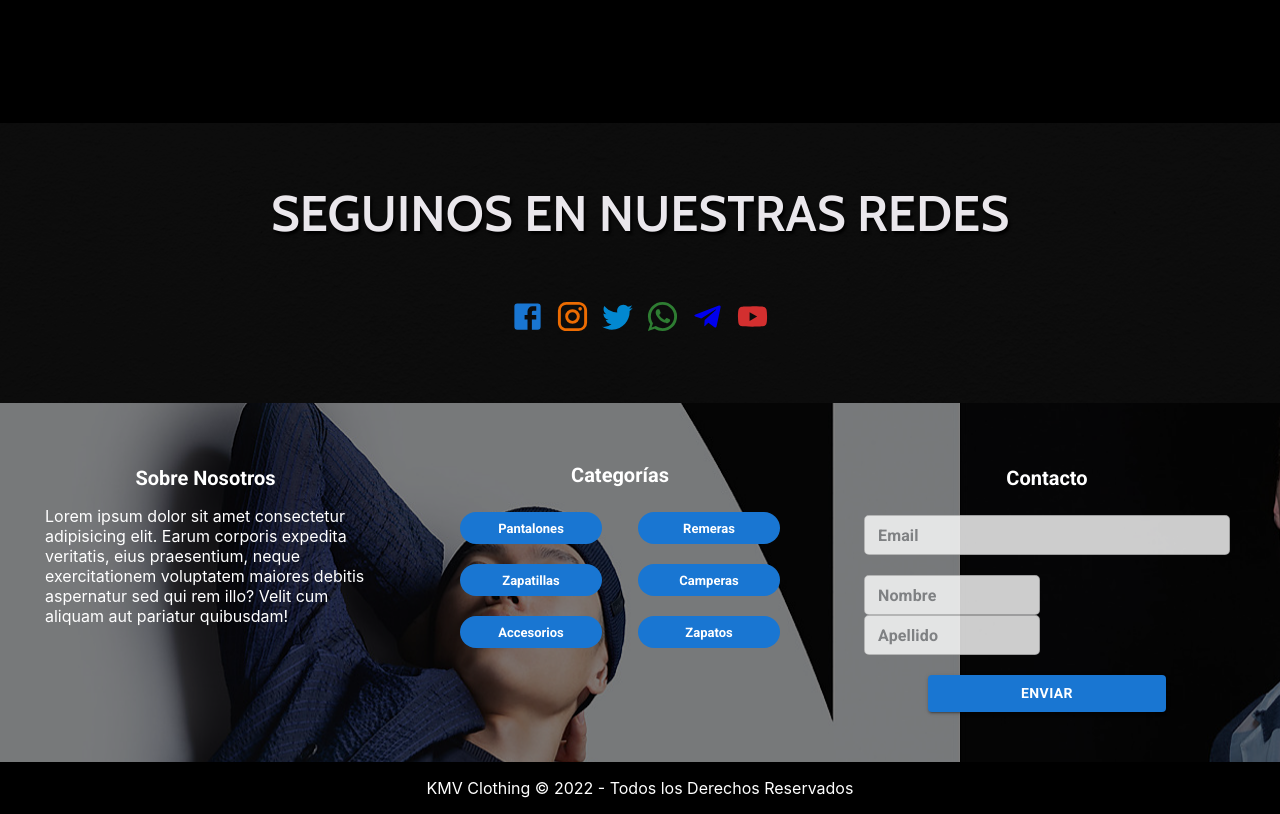
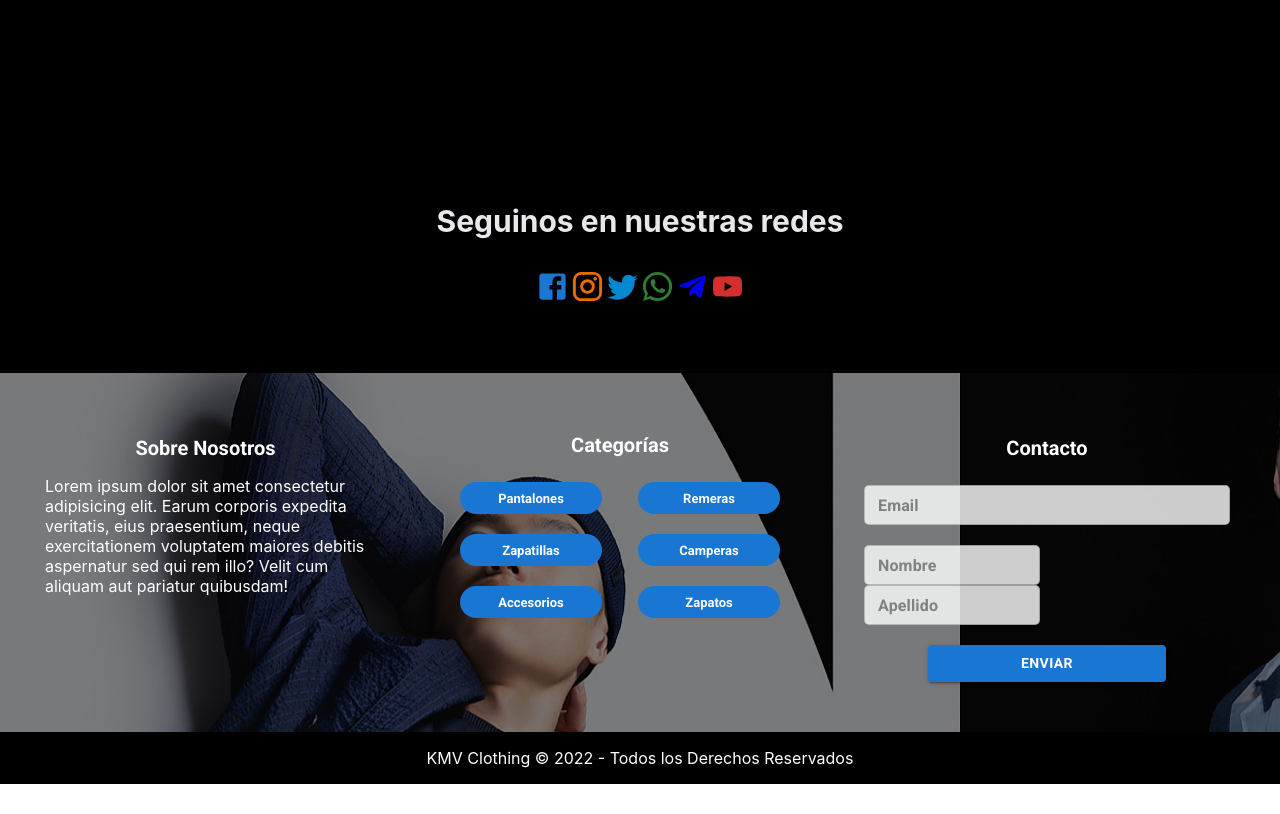
Before and after one commit to arianhoff/TrabajoGrupalKMVClothing, a React (Create React App) app: page /cart in a window 1280 px wide. Shown: the part 980-1794 px from the top of the page. After the commit the page ends 1764 px from the top, so only its background shows below. Built offline with nearby package versions, Linux system fonts and the light colour scheme.

Commit message:
Se vuelve al estilo anterior (socialMediaKMV)

```diff
--- a/src/general/socialMediaKMV.js
+++ b/src/general/socialMediaKMV.js
@@ -11,24 +11,24 @@ const Redes = () => {
   return (
     <>
       <div className="seguinos" id="redes">
-        <h3> SEGUINOS EN NUESTRAS REDES </h3>
+        <h3> Seguinos en nuestras redes </h3>
         <div className="linkredes">
-          <a href="https://www.facebook.com/" className='facebook'>
+          <a href="https://www.facebook.com/">
             <Facebook color='primary' fontSize='large' alt="Facebook" />
           </a>
-          <a href="https://www.instagram.com/"  className='instagram'>
+          <a href="https://www.instagram.com/">
             <Instagram color='warning' fontSize='large' alt="Instagram" />
           </a>
-          <a href="https://twitter.com/"  className='twitter'>
+          <a href="https://twitter.com/">
             <Twitter color='info' fontSize='large' alt="Twitter" />
           </a>
-          <a href="https://web.whatsapp.com/" className='whatsapp' >
+          <a href="https://web.whatsapp.com/">
             <WhatsApp color='success' fontSize='large' alt="Whatsapp" />
           </a>
-          <a href="https://web.telegram.org/k/" className='telegram'>
+          <a href="https://web.telegram.org/k/">
             <Telegram color='inherit' fontSize='large' alt="Telegram" />
           </a>
-          <a href="https://youtube.com/" className='youtube'>
+          <a href="https://youtube.com/">
             <YouTube color='error' fontSize='large' alt="YouTube" />
           </a>
         </div>
--- a/src/style/socialMediaKMV.css
+++ b/src/style/socialMediaKMV.css
@@ -6,39 +6,30 @@ section {
 /*Seguinos*/
 
 .seguinos {
-  background-image: url(../assets/Sin\ título-1.png);
+  background-color: #000000;
   color: #c0e4e4;
-  padding: 10px;
-  background-color: #192a44;
+  padding: 50px;
+
 }
 
 .seguinos h3 {
   color: rgb(234, 231, 236);
   text-align: center;
-  font-size: 50px;
+  font-size: 30px;
   font: x-large;
   font-feature-settings: "vrt2";
-  font-family: "Cabin", sans-serif;
-  text-shadow: black 2px 3px 3px;
 }
 
 .linkredes {
   display: flex;
   justify-content: center;
   flex-wrap: wrap;
-  margin-bottom: 50px;
+  margin-bottom: 15px;
 }
 
-.facebook,
-.twitter,
-.instagram,
-.youtube,
-.whatsapp,
-.telegram {
-  margin: 5px;
-}
 .linkredes img {
   width: 65px;
+  margin: 15px;
   min-width: 50px;
 }
 
@@ -46,7 +37,7 @@ section {
   transform: scale(1.15);
 }
 
-@media (max-width: 900px) {
+@media(max-width: 900px) {
   .seguinos {
       padding: 20px;
   }
@@ -62,7 +53,7 @@ section {
   }
 }
 
-@media (max-width: 600px) {
+@media(max-width: 600px) {
   .seguinos {
       padding: 5px;
   }
```
Lines whose indentation alone changed are shown as unchanged.
